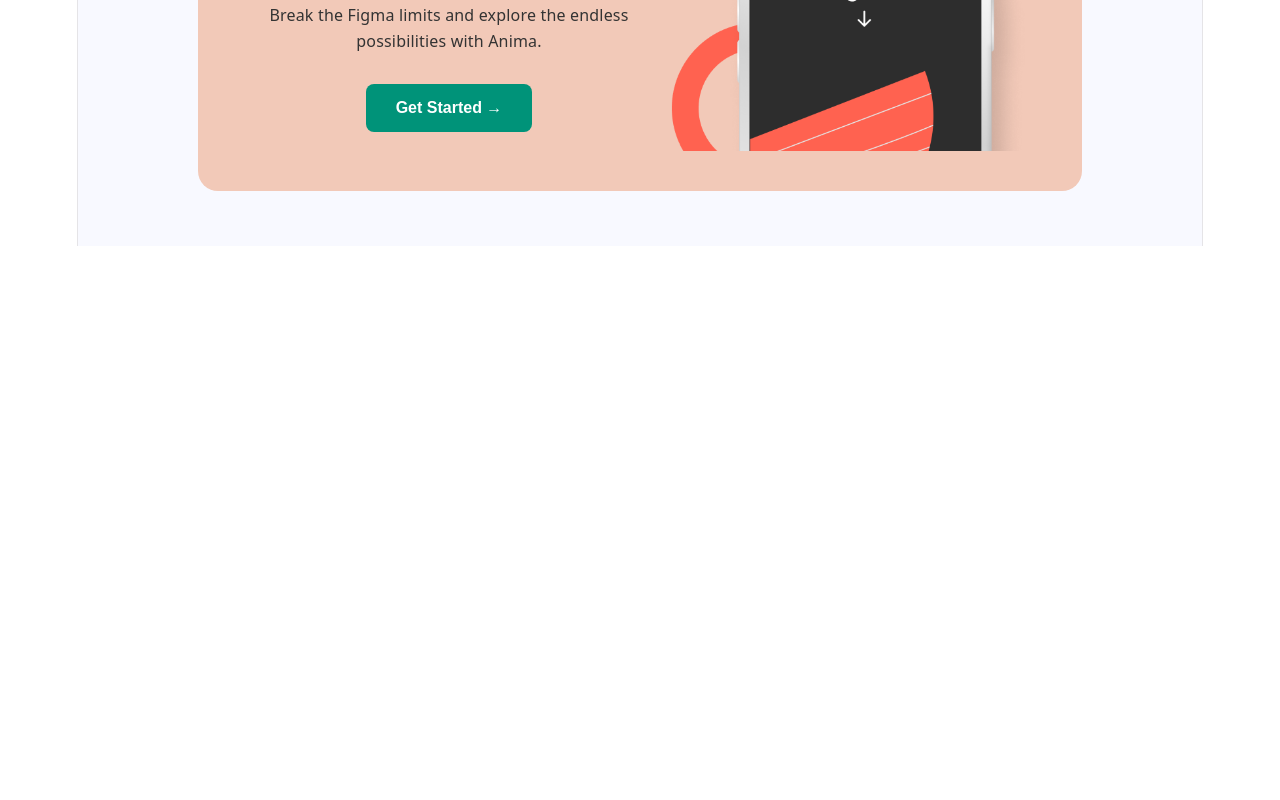
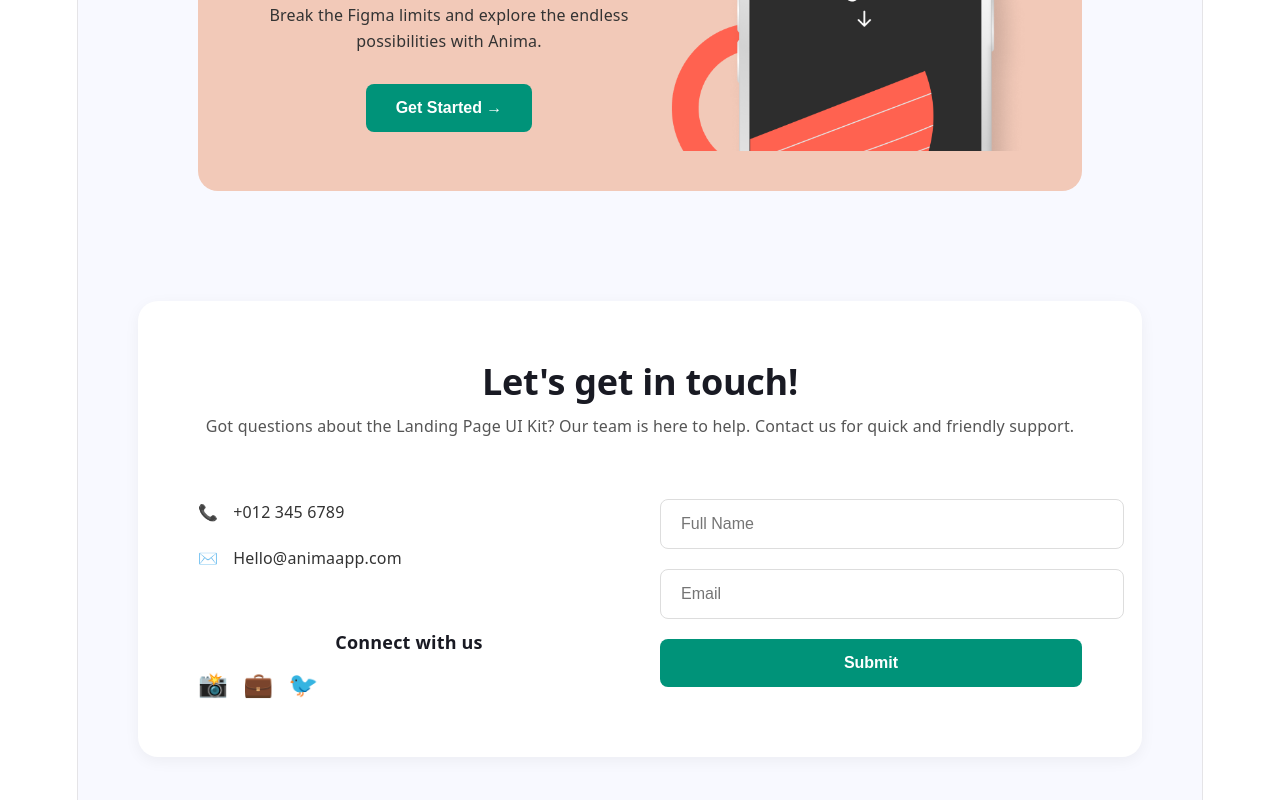
Before and after one commit to yero-codes/positivus-landing, a React (Vite) app: page / in a window 1280 px wide. Shown: the part 4581-5381 px from the top of the page. Before the commit the page ends 4827 px from the top, so only its background shows below. Built offline with nearby package versions, Linux system fonts and the light colour scheme.

Commit message:
feat: сверстан блок Contact Form (форма связи)

```diff
--- a/src/App.jsx
+++ b/src/App.jsx
@@ -9,6 +9,7 @@ import Testimonials from './components/Testimonials';
 import Pricing from './components/Pricing';
 import Team from './components/Team';
 import HighlightedCTA2 from './components/HighlightedCTA2';
+import ContactForm from './components/ContactForm';
 import './App.css';
 
 function App() {
@@ -24,6 +25,7 @@ function App() {
       <Pricing />
       <Team />
       <HighlightedCTA2 />
+      <ContactForm />
     </div>
   );
 }
--- /dev/null
+++ b/src/components/ContactForm.css
@@ -0,0 +1,108 @@
+.contact-section {
+  background-color: #F8F9FF;
+  padding: 55px 60px; /* Отступы из Figma */
+  max-width: 1440px;
+  margin: 0 auto;
+}
+
+.contact-card {
+  background-color: #FFFFFF;
+  border-radius: 20px;
+  padding: 60px; /* Внутренний отступ карточки */
+  max-width: 1170px;
+  margin: 0 auto;
+  box-shadow: 0 4px 15px rgba(0, 0, 0, 0.05);
+}
+
+.contact-header {
+  margin-bottom: 60px; /* Gap из Figma */
+}
+
+.contact-header h2 {
+  font-size: 36px;
+  font-weight: bold;
+  color: #191A23;
+  margin-bottom: 10px;
+}
+
+.contact-header p {
+  font-size: 16px;
+  color: #555;
+}
+
+.contact-content {
+  display: flex;
+  justify-content: space-between;
+  gap: 40px;
+}
+
+/* Левая часть */
+.contact-details {
+  flex: 1;
+  display: flex;
+  flex-direction: column;
+  gap: 20px;
+}
+
+.contact-item {
+  display: flex;
+  align-items: center;
+  gap: 15px;
+  font-size: 16px;
+  color: #333;
+}
+
+.connect-with-us {
+  margin-top: 20px;
+}
+
+.connect-with-us h3 {
+  font-size: 18px;
+  margin-bottom: 15px;
+  color: #191A23;
+}
+
+.social-icons {
+  display: flex;
+  gap: 15px;
+  font-size: 24px;
+  cursor: pointer;
+}
+
+/* Правая часть (форма) */
+.contact-form {
+  flex: 1;
+  display: flex;
+  flex-direction: column;
+  gap: 20px;
+}
+
+.form-group input {
+  width: 100%;
+  padding: 15px 20px;
+  border: 1px solid #ddd;
+  border-radius: 8px;
+  font-size: 16px;
+  outline: none;
+  transition: border 0.2s;
+}
+
+.form-group input:focus {
+  border-color: #009379; /* Зеленый при фокусе */
+}
+
+.btn-submit {
+  background-color: #009379;
+  color: #ffffff;
+  border: none;
+  padding: 15px 30px;
+  border-radius: 8px;
+  font-size: 16px;
+  font-weight: bold;
+  cursor: pointer;
+  transition: background 0.2s;
+}
+
+.btn-submit:hover {
+  background-color: #007a63;
+}
--- /dev/null
+++ b/src/components/ContactForm.jsx
@@ -0,0 +1,74 @@
+import React, { useState } from 'react';
+import './ContactForm.css';
+
+const ContactForm = () => {
+  const [name, setName] = useState('');
+  const [email, setEmail] = useState('');
+
+  const handleSubmit = (e) => {
+    e.preventDefault();
+    if (!name || !email) {
+      alert('Заполните все поля');
+      return;
+    }
+    alert(`Спасибо, ${name}! Мы свяжемся с вами.`);
+    setName('');
+    setEmail('');
+  };
+
+  return (
+    <section className="contact-section">
+      <div className="contact-card">
+        {/* Заголовок */}
+        <div className="contact-header">
+          <h2>Let's get in touch!</h2>
+          <p>Got questions about the Landing Page UI Kit? Our team is here to help. Contact us for quick and friendly support.</p>
+        </div>
+
+        <div className="contact-content">
+          {/* Левая часть - контакты */}
+          <div className="contact-details">
+            <div className="contact-item">
+              <span>📞</span> +012 345 6789
+            </div>
+            <div className="contact-item">
+              <span>✉️</span> Hello@animaapp.com
+            </div>
+
+            <div className="connect-with-us">
+              <h3>Connect with us</h3>
+              <div className="social-icons">
+                <span>📸</span>
+                <span>💼</span>
+                <span>🐦</span>
+              </div>
+            </div>
+          </div>
+
+          {/* Правая часть - форма */}
+          <form className="contact-form" onSubmit={handleSubmit}>
+            <div className="form-group">
+              <input
+                type="text"
+                placeholder="Full Name"
+                value={name}
+                onChange={(e) => setName(e.target.value)}
+              />
+            </div>
+            <div className="form-group">
+              <input
+                type="email"
+                placeholder="Email"
+                value={email}
+                onChange={(e) => setEmail(e.target.value)}
+              />
+            </div>
+            <button type="submit" className="btn-submit">Submit</button>
+          </form>
+        </div>
+      </div>
+    </section>
+  );
+};
+
+export default ContactForm;
```
